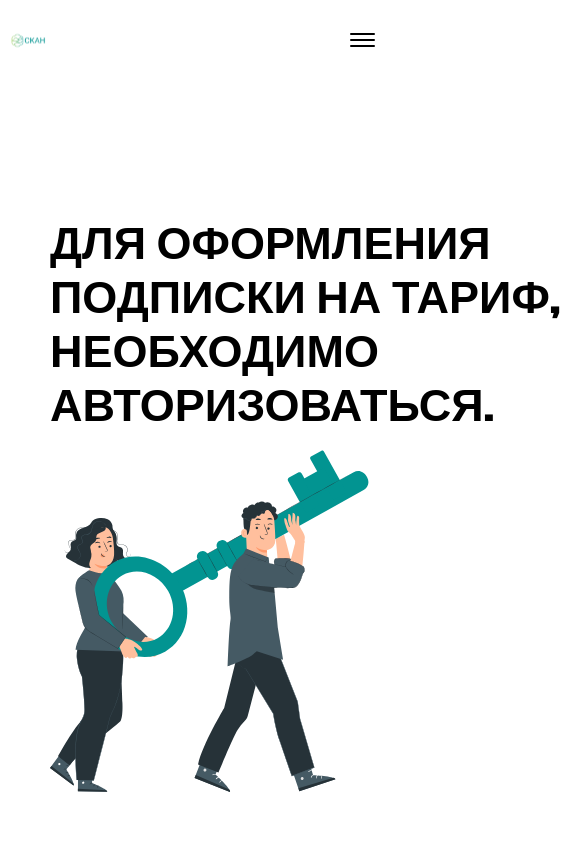
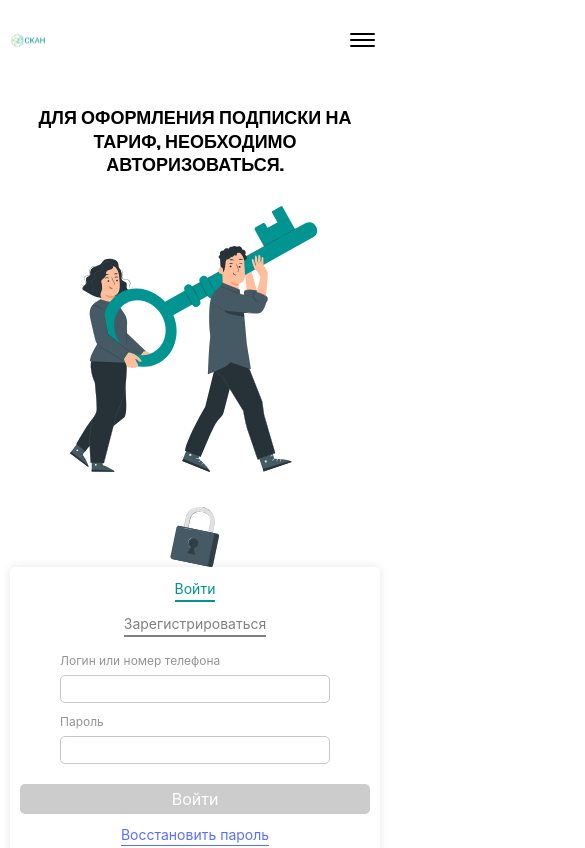
Before and after one commit to AHGELNOT4DEATH/final_project, a React (Vite) app: page /login in a window 390 px wide. Shown: the top 848 px of the page, 585 px wide, since content can reach past the window. Built offline with nearby package versions, Linux system fonts and the light colour scheme; a web font is replaced by a local one.

Commit message:
14.10.25 20:53 Полностью готово login. Следующий - страница поиска

```diff
--- a/src/pages/Login/Login.css
+++ b/src/pages/Login/Login.css
@@ -291,3 +291,187 @@ html {
   width: 4rem;
   height: auto;
 }
+
+/*---------------------------МОБИЛЬНАЯ АДАПТАЦИЯ---------------------------*/
+@media (max-width: 1024px) {
+  .login-main {
+    flex-direction: column;
+    padding: 1rem 2rem;
+    gap: 3rem;
+    justify-content: flex-start;
+  }
+
+  .title_and_img {
+    order: 1;
+    text-align: center;
+    gap: 1rem;
+  }
+
+  .title {
+    width: 100%;
+    font-size: 28px;
+    text-align: center;
+  }
+
+  .login_characters__container {
+    display: none; /* Скрываем на планшетах */
+  }
+
+  .auth_block__container {
+    order: 2;
+    grid-template-columns: 1fr;
+    grid-template-rows: auto;
+    grid-template-areas:
+      "A"
+      "C";
+    justify-items: center;
+    gap: 1rem;
+    width: 100%;
+    max-width: 400px;
+  }
+
+  .width-filler, .height-filler {
+    display: none;
+  }
+
+  .auth_block__img {
+    width: 5rem;
+    height: 5rem;
+  }
+
+  .auth_block {
+    width: 100%;
+    max-width: 400px;
+    height: auto;
+    padding: 1.5rem;
+  }
+
+  .log-in__input,
+  .log-in__button,
+  .auth_block__log-in__other-options {
+    width: 100%;
+  }
+
+  .log-in__button-container {
+    width: 100%;
+  }
+
+  .log-in__input {
+    width: 100%;
+  }
+}
+
+@media (max-width: 768px) {
+  .login-main {
+    padding: 1rem;
+    gap: 2rem;
+  }
+
+  .title {
+    font-size: 22px;
+    line-height: 1.3;
+  }
+
+  .auth_block__tabs___container {
+    flex-direction: column;
+    gap: 1rem;
+    align-items: center;
+    margin-bottom: 1.5rem;
+  }
+
+  .log-in__tab,
+  .registrate__tab {
+    width: 100%;
+    max-width: 200px;
+    font-size: 14px;
+  }
+
+  .auth_block {
+    padding: 1.2rem;
+  }
+
+  .log-in__input {
+    height: 2.8rem;
+    font-size: 16px; /* Увеличиваем для удобства на мобильных */
+  }
+
+  .log-in__button {
+    height: 3rem;
+    font-size: 16px;
+  }
+
+  .log-in__with___buttons {
+    justify-content: center;
+  }
+
+  .google_button, .facebook_button, .yandex_button {
+    width: 4rem;
+    height: 2.5rem;
+  }
+
+  .google_img, .facebook_img, .yandex_img {
+    width: 3.5rem;
+  }
+}
+
+@media (max-width: 480px) {
+  .title {
+    font-size: 18px;
+  }
+
+  .auth_block {
+    padding: 1rem;
+    box-shadow: 0 0 10px rgba(0, 0, 0, 0.1);
+  }
+
+  .auth_block__log-in__buttons {
+    margin-top: 1rem;
+  }
+
+  .auth_block__log-in__other-options {
+    margin-top: 1rem;
+  }
+
+  .log-in__with___label {
+    font-size: 12px;
+  }
+
+  /* Показываем картинку с персонажами под формой на маленьких экранах */
+  .login_characters__container {
+    display: flex;
+    justify-content: center;
+    order: 3;
+    margin-top: 2rem;
+  }
+
+  .login_characters__container img {
+    max-width: 250px;
+    height: auto;
+  }
+}
+
+/* Для очень маленьких экранов */
+@media (max-width: 360px) {
+  .title {
+    font-size: 16px;
+  }
+
+  .auth_block {
+    padding: 0.8rem;
+  }
+
+  .log-in__tab,
+  .registrate__tab {
+    font-size: 12px;
+    height: 2.2rem;
+  }
+
+  .log-in__input {
+    height: 2.5rem;
+  }
+
+  .log-in__button {
+    height: 2.8rem;
+    font-size: 14px;
+  }
+}
```
